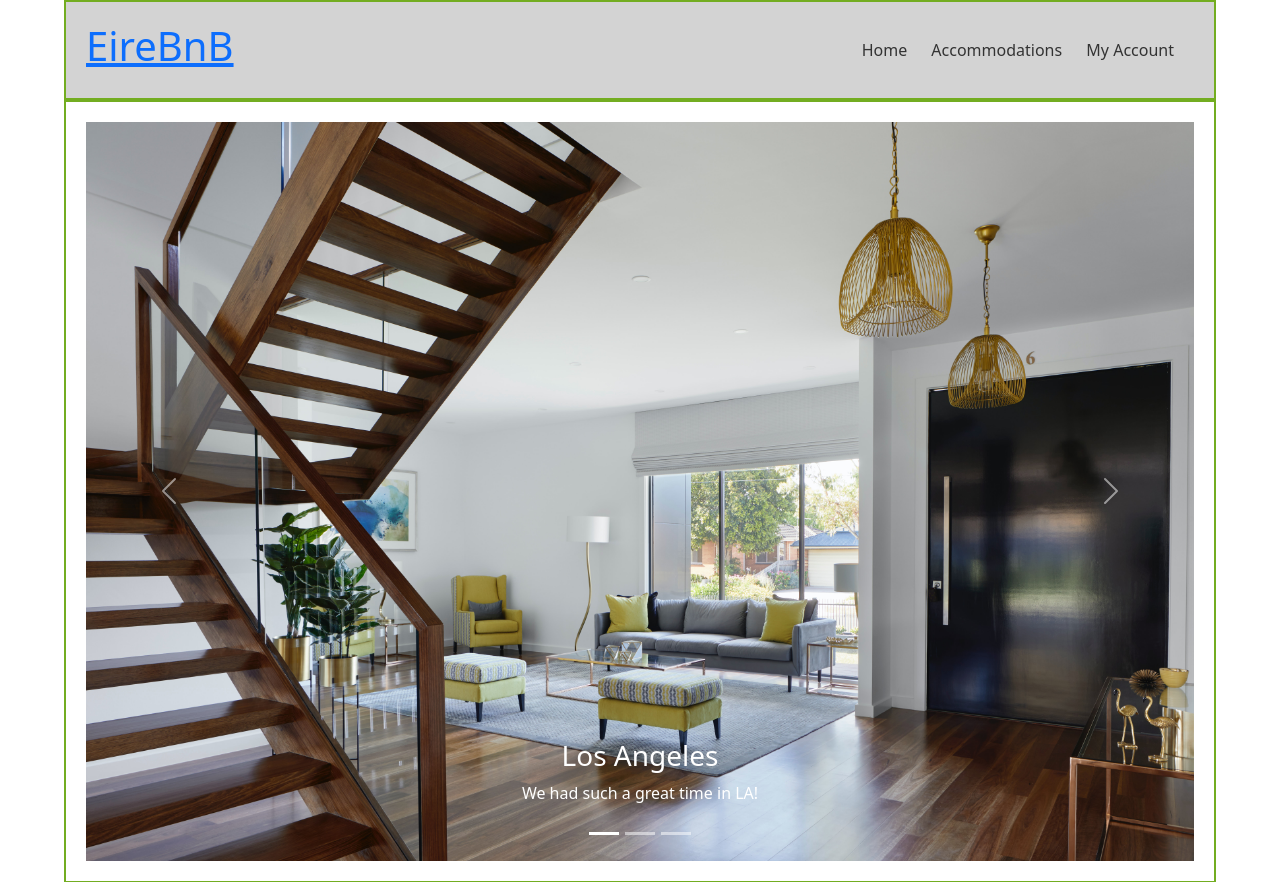
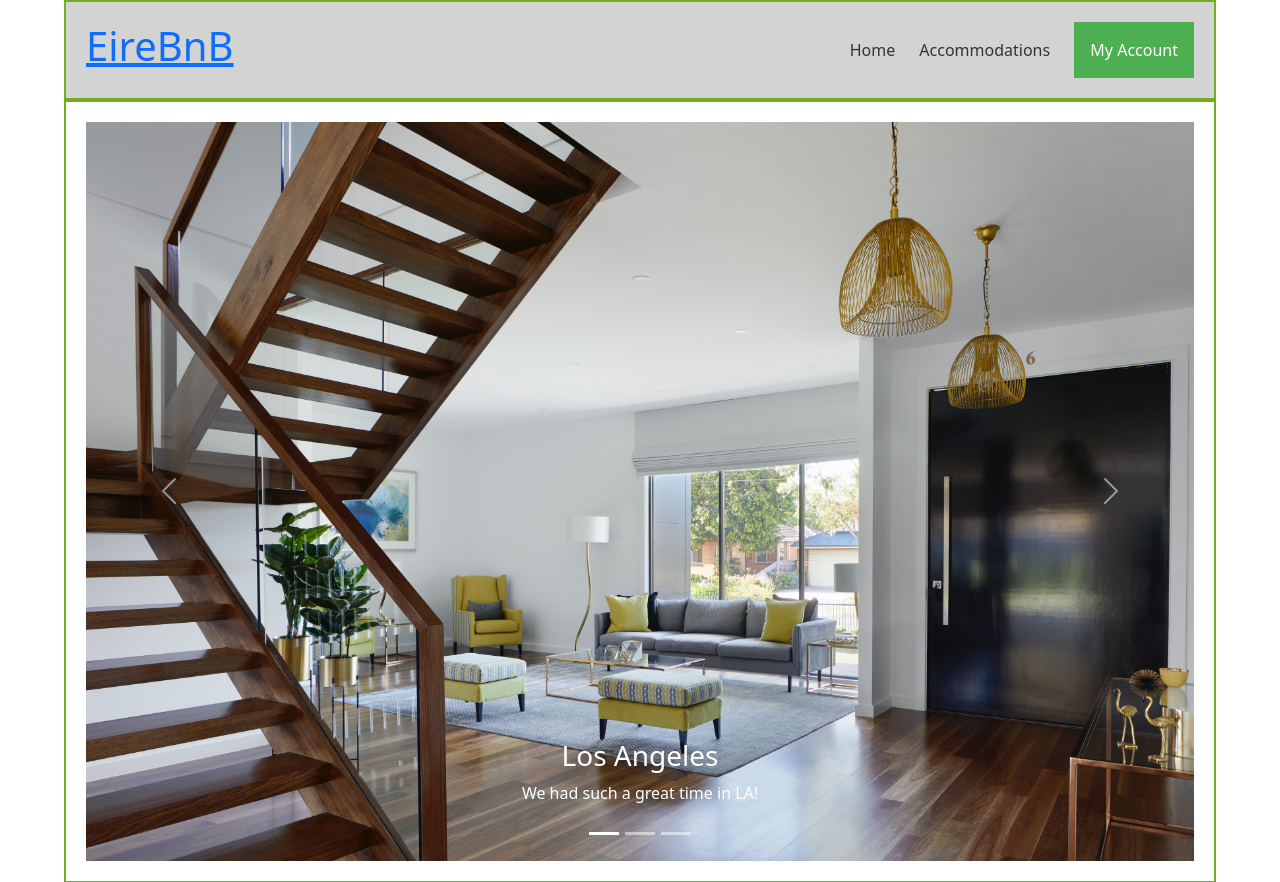
Before and after one commit to AmeenNoor/eire-bnb, a Django app: page / in a window 1280 px wide. Shown: the top 882 px of the page. Run offline with Django 3.2, Linux system fonts and the light colour scheme; some libraries are stand-ins or nearby versions.

Commit message:
Add My Account dropdown HTML and styles

```diff
--- a/static/css/styles.css
+++ b/static/css/styles.css
@@ -52,3 +52,46 @@ footer .left-footer span {
 footer .right-footer a {
     margin-right: 10px;
 }
+
+/* https://www.w3schools.com/css/tryit.asp?filename=trycss_dropdown_button */
+.dropbtn {
+    background-color: #4CAF50;
+    color: white;
+    padding: 16px;
+    font-size: 16px;
+    border: none;
+    cursor: pointer;
+}
+
+.dropdown {
+    position: relative;
+    display: inline-block;
+}
+
+.dropdown-content {
+    display: none;
+    position: absolute;
+    background-color: #f9f9f9;
+    min-width: 160px;
+    box-shadow: 0px 8px 16px 0px rgba(0, 0, 0, 0.2);
+    z-index: 1;
+}
+
+.dropdown-content a {
+    color: black;
+    padding: 12px 16px;
+    text-decoration: none;
+    display: block;
+}
+
+.dropdown-content a:hover {
+    background-color: #f1f1f1
+}
+
+.dropdown:hover .dropdown-content {
+    display: block;
+}
+
+.dropdown:hover .dropbtn {
+    background-color: #3e8e41;
+}
--- a/templates/base.html
+++ b/templates/base.html
@@ -28,7 +28,14 @@
       <nav>
         <a href="#">Home</a>
         <a href="#">Accommodations</a>
-        <a href="#">My Account</a>
+        <!-- https://www.w3schools.com/css/tryit.asp?filename=trycss_dropdown_button -->
+        <div class="dropdown">
+          <button class="dropbtn">My Account</button>
+          <div class="dropdown-content">
+            <a href="#">Sign In</a>
+            <a href="#">Register</a>
+          </div>
+        </div>
       </nav>
     </header>
     <!-- CONTENT SECTION -->
```
